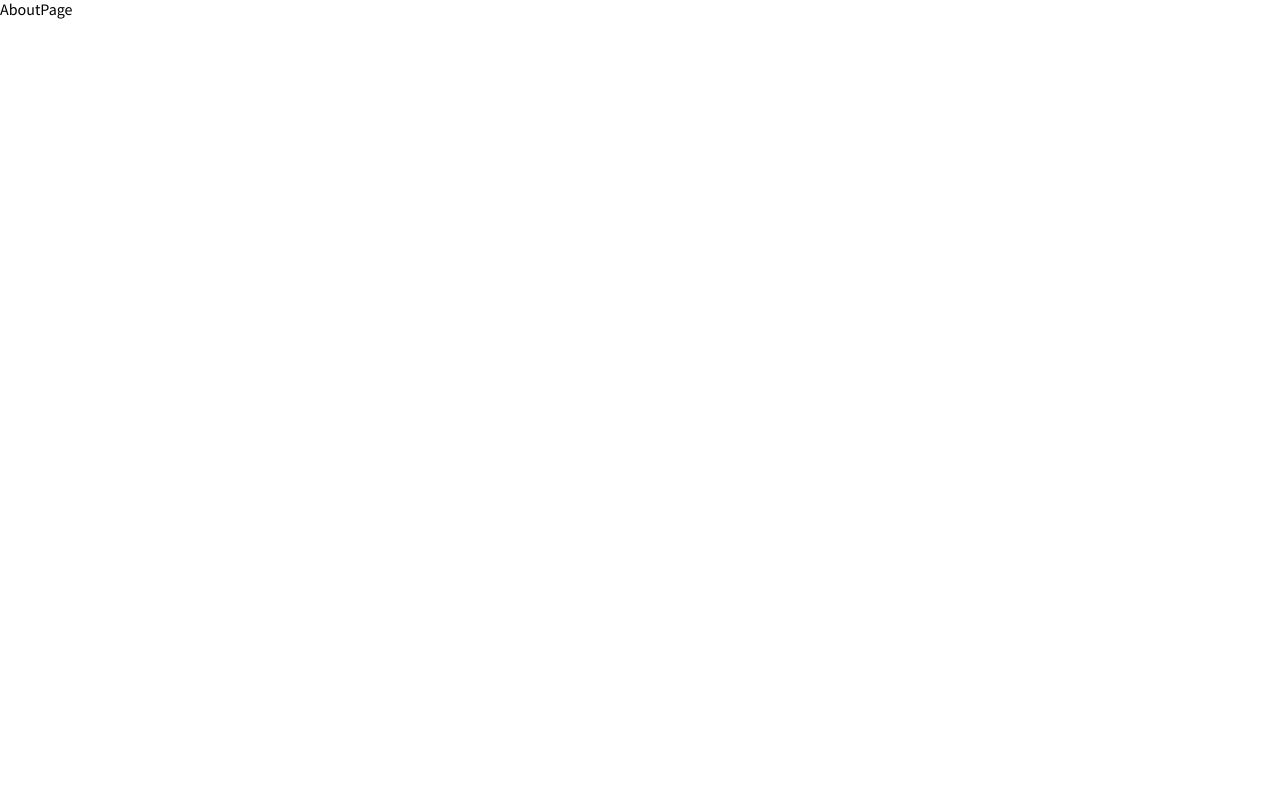
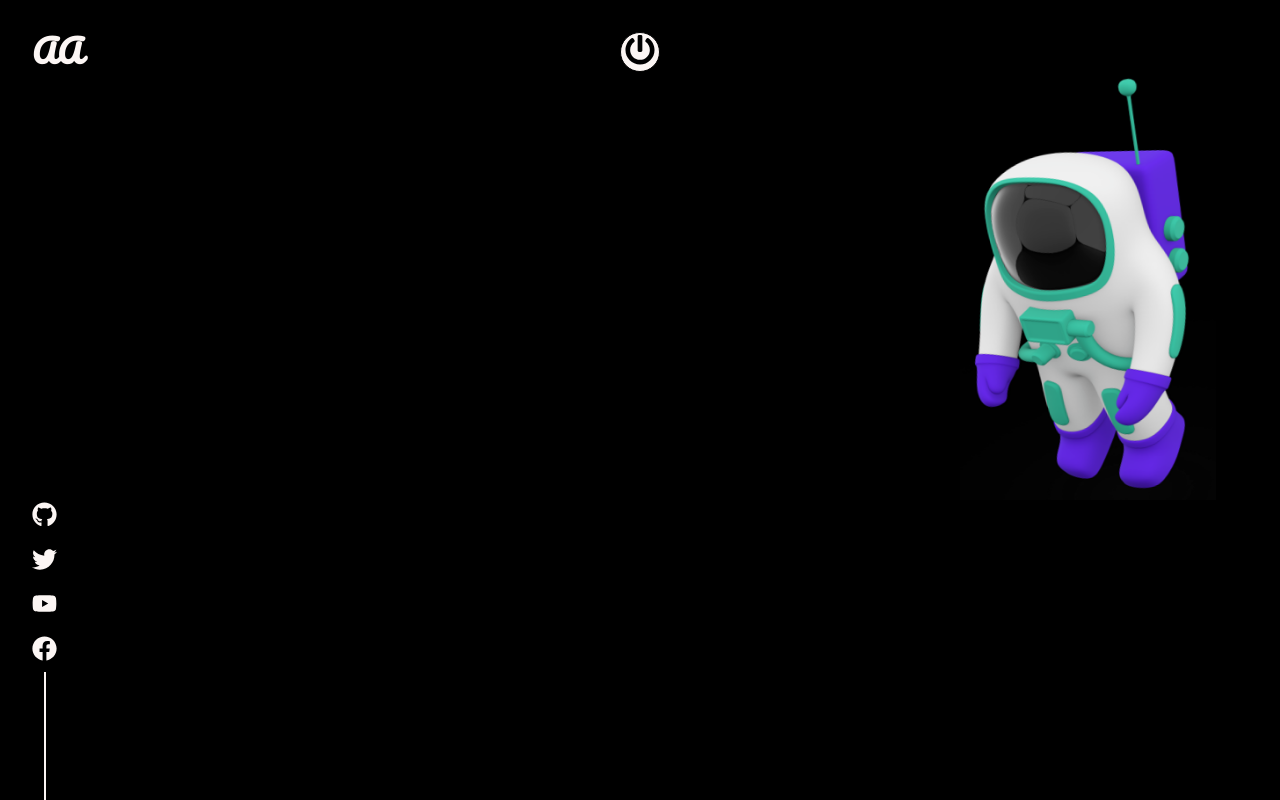
Before and after one commit to ayushCode27/Creative-Portfolio, a React (Create React App) app: page /about in a window 1280 px wide. Built offline with nearby package versions, Linux system fonts and the light colour scheme.

Commit message:
add about-page component, style and animation

```diff
--- a/src/components/AboutPage.js
+++ b/src/components/AboutPage.js
@@ -1,9 +1,59 @@
-import React from 'react'
+import React from 'react';
+import styled, { ThemeProvider, keyframes } from 'styled-components';
+import { darkTheme } from './Themes';
+import LogoComponent from '../subComponets/LogoComponent';
+import SocialIcons from '../subComponets/SocialIcons';
+import PowerButton from '../subComponets/PowerButton';
+import ParticleComponent from '../subComponets/ParticleComponent';
+import astronaut from '../assets/Images/spaceman.png';
+
+const Wrapper = styled.div`
+  background-color: ${props => props.theme.body};
+  width: 100vw;
+  height: 100vh;
+  position: relative;
+  overflow: hidden;
+`;
+
+const float = keyframes`
+   0% {
+    transform: translateY(-10px);
+  }
+   50% {
+    transform: translateY(15px) translateX(15px);
+  }
+   100% {
+    transform: translateY(-10px);
+  }
+`;
+
+const Spaceman = styled.div`
+  position: absolute;
+  top: 10%;
+  right: 5%;
+  width: 20vw;
+  animation: ${float} 4s ease infinite;
+
+  img {
+    width: 100%;
+    height: auto;
+  }
+`;
 
 const AboutPage = () => {
   return (
-    <div>AboutPage</div>
-  )
-}
+    <ThemeProvider theme={darkTheme}>
+      <Wrapper>
+        <LogoComponent theme='dark' />
+        <SocialIcons theme='dark' />
+        <PowerButton />
+        <ParticleComponent theme='dark' />
+        <Spaceman>
+          <img src={astronaut} alt='spaceman' />
+        </Spaceman>
+      </Wrapper>
+    </ThemeProvider>
+  );
+};
 
-export default AboutPage
+export default AboutPage;
--- a/src/subComponets/ParticleComponent.js
+++ b/src/subComponets/ParticleComponent.js
@@ -35,7 +35,7 @@ const ParticleComponent = props => {
         id='tsparticles'
         init={particlesInit}
         loaded={particlesLoaded}
-        options={props.theme === 'light' ? configLight : configDark}
+        params={props.theme === 'light' ? configLight : configDark}
       />
     </Wrapper>
   );
```
